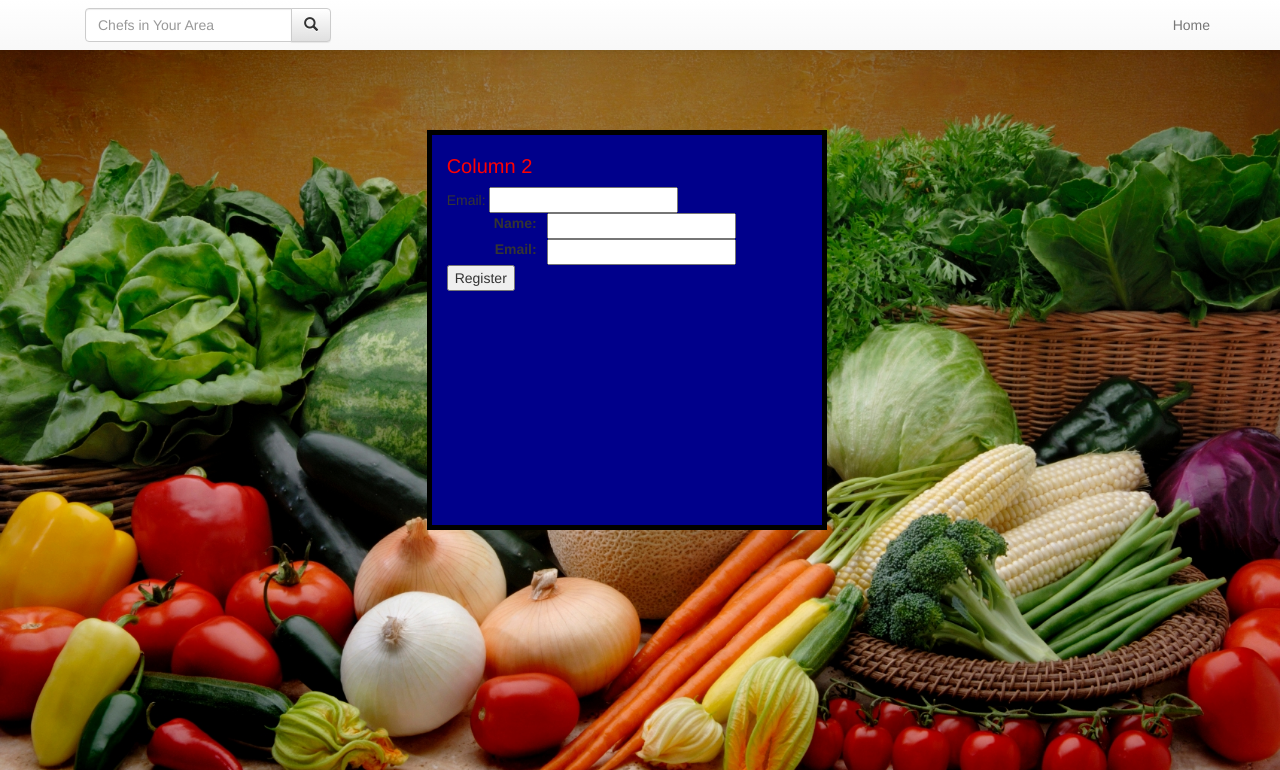
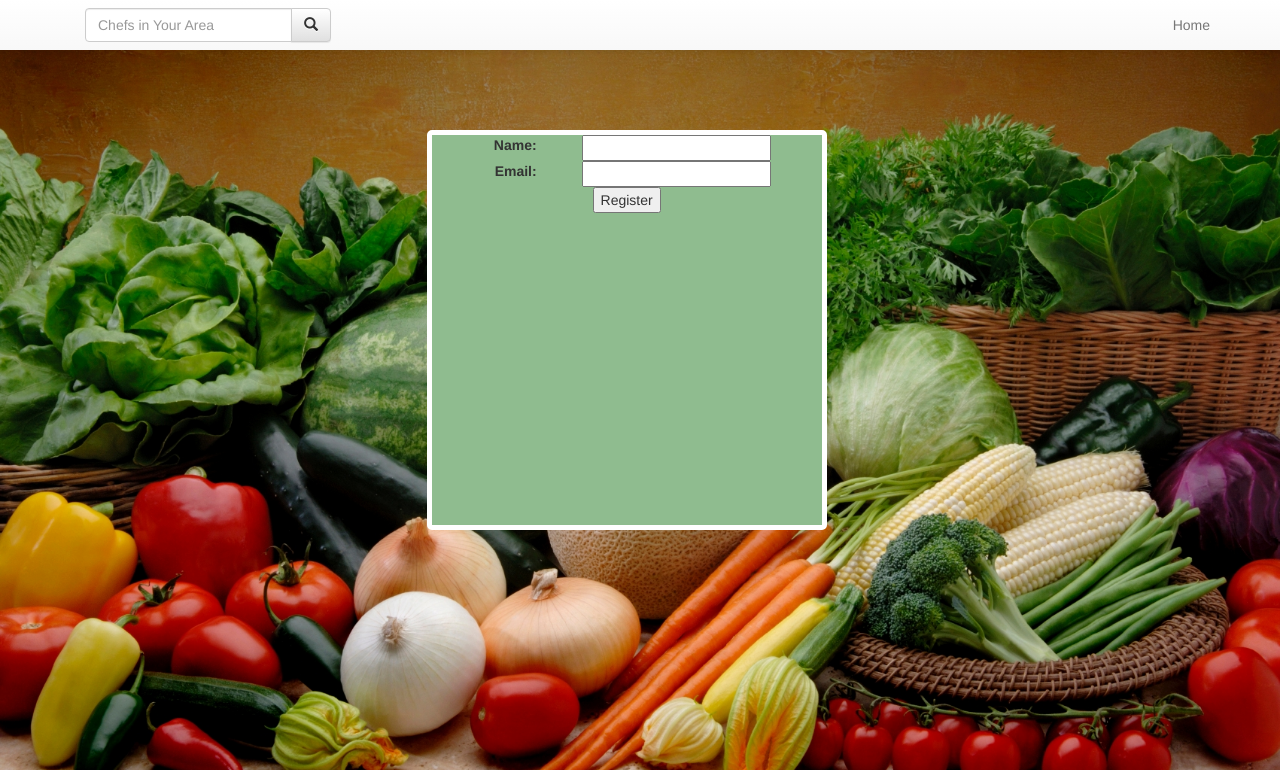
Before and after one commit to grizzlybearington/CTP-ChefApp, a Node server app: page /login.html in a window 1280 px wide. Shown: the top 770 px of the page. Run offline with Node 20, Linux system fonts and the light colour scheme; some libraries are stand-ins or nearby versions.

Commit message:
edited login pages, added body parser to app,.js

```diff
--- a/app.js
+++ b/app.js
@@ -2,6 +2,7 @@
 
 var express = require('express');
 var app = express();
+var bodyParser = require('body-parser');
 var Sequelize = require('sequelize');
 app.use(express.static(__dirname + '/public'));
 
--- a/public/css/login.css
+++ b/public/css/login.css
@@ -35,10 +35,11 @@
 }
 
 #col2 {
-    border: 5px black solid;
+    border: 5px white solid;
+    border-radius: 5px;
     height: 400px;
     width: 400px;
-    background-color: darkblue;
+    background-color: darkseagreen;
     opacity: 1;
 }
 
@@ -54,3 +55,10 @@
 
 .submit {
   text-align: right;}
+
+
+.logdiv {
+
+    vertical-align: middle;
+    text-align: center;
+}
--- a/public/html/login.html
+++ b/public/html/login.html
@@ -69,23 +69,20 @@
 		<div class="col-md-4" id="col1">
 		  <h1> Column 1</h1>
         </div>
-		<div class="col-md-4" id="col2">
-		  <h1> Column 2</h1>
-            <form id="" action="" method="post">
-            Email: <input name="name" >
 
+        <div class="col-md-4" id="col2">
+          <div class="logdiv">
+
+    <form action="/profile" method="post">
+    <div>
+        <label for="name" class="title" id="to">Name:</label>
+        <input type="text" id="name" name="name" />
+    </div>
+<div> <label for="email" class="title">Email:</label> <input type="email" id="email" name="email" /> </div>
+                 <input type="submit" value="Register" id="submit" />
             </form>
 
-            <form action="example.php" method="post">
-  <div>
-<label for="name" class="title">Name:</label>
-    <input type="text" id="name" name="name" />
-  </div>
-<div>
-<label for="email" class="title">Email:</label> <input type="email" id="email" name="email" />
-</div>
-                 <input type="submit" value="Register"
-      id="submit" />
+           </div>
         </div>
 		<div class="col-md-4" id="col3">
 		 <h1> Column 3</h1>
--- a/public/js/login.js
+++ b/public/js/login.js
@@ -0,0 +1,18 @@
+$(document).ready(function(){
+
+
+    var name =$("#name").val();
+    var password =$("#password").val();
+
+
+    if ( email =='' || password==''){
+
+
+    }
+
+      window.onload =function(){
+          document.getElementById("to");
+      }
+
+
+});
```
